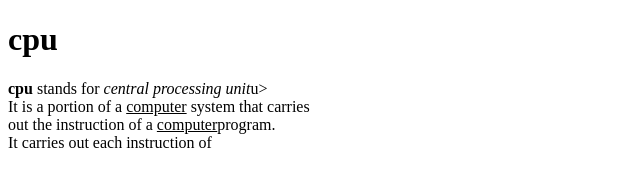
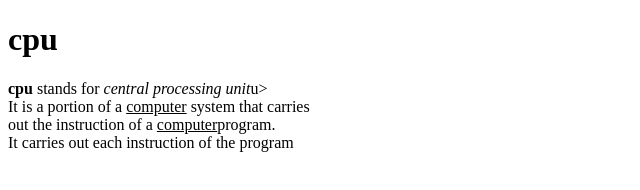
Before and after one commit to iamneo-production/ffebcdaacbfcadaeccdfffebaeceaec, a website: page public/index.html in a window 1280 px wide. Shown: the full height of the page, 0-640 px from the left. Drawn offline with Linux system fonts and the light colour scheme.

Commit message:
Backup Commit

```diff
--- a/public/index.html
+++ b/public/index.html
@@ -12,6 +12,7 @@
     <h2u><b>cpu</b> stands for <i>central processing unit</i></>u></h2><br>
     It is a portion of a <u>computer</u> system that carries<br>
     out the instruction of a <u>computer</u>program.<br>
-    It carries out each instruction of
+    It carries out each instruction of the program <br>
+
 </body>
 </html>
```
